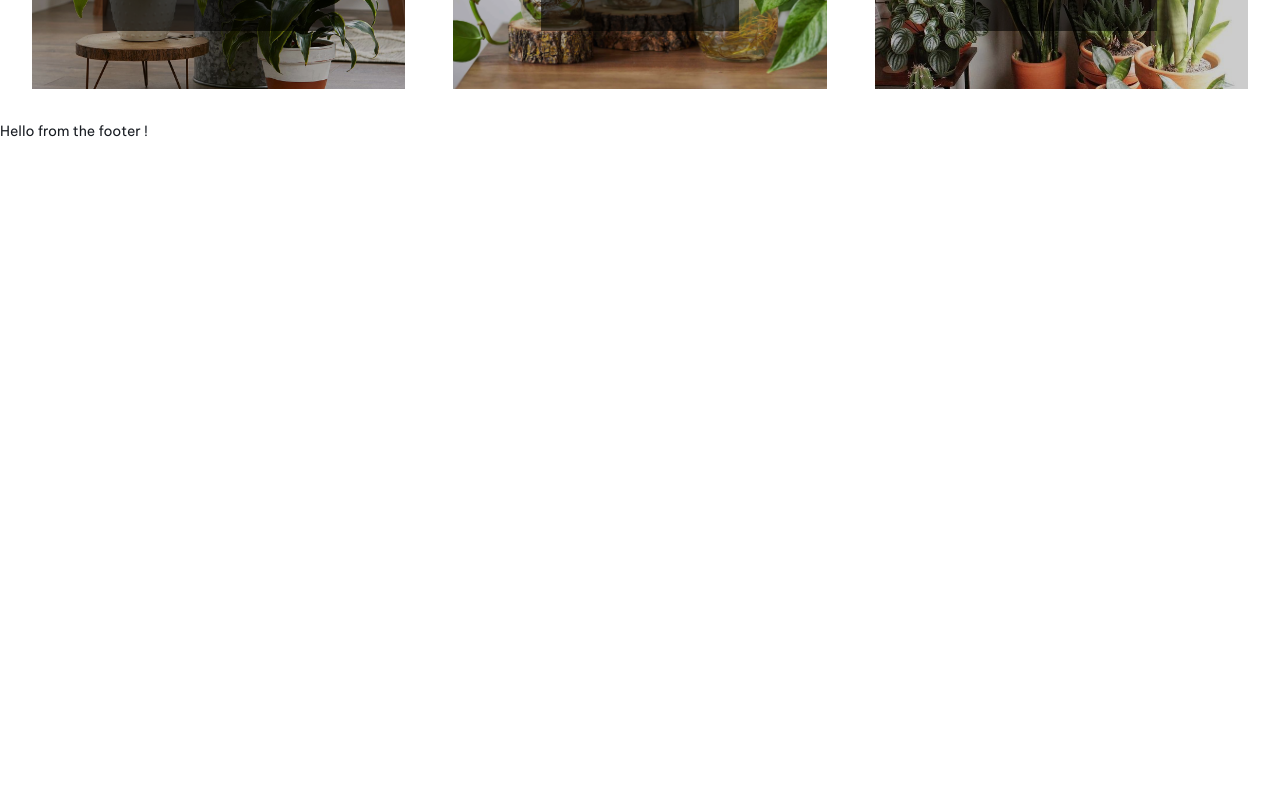
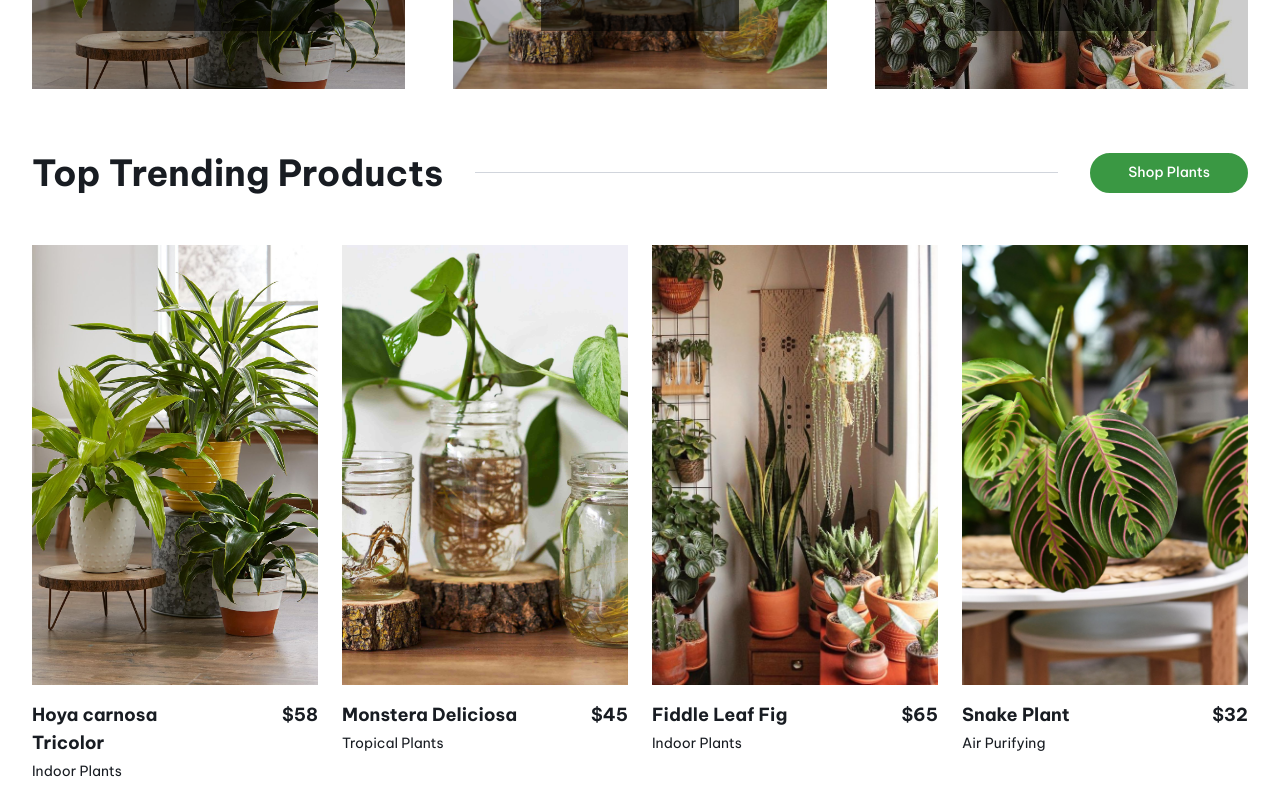
Before and after one commit to grintzdel/landing-page, a Next.js app: page / in a window 1280 px wide. Shown: the part 1180-1980 px from the top of the page. Before the commit the page ends 1322 px from the top, so only its background shows below. Built offline with nearby package versions, Linux system fonts and the light colour scheme.

Commit message:
feat: add products sections

```diff
--- a/src/features/home/page.tsx
+++ b/src/features/home/page.tsx
@@ -3,6 +3,7 @@ import React from "react";
 import HeroSection from "@/modules/app/react/hero-section";
 import ReassurancesSection from "@/modules/app/react/reassurances-section";
 import CategoriesSection from "@/modules/app/react/categories-section";
+import TopTrendingProductsSection from "@/modules/app/react/top-trending-products-section";
 
 export default function HomePage() {
     return (
@@ -10,6 +11,7 @@ export default function HomePage() {
             <HeroSection/>
             <ReassurancesSection/>
             <CategoriesSection/>
+            <TopTrendingProductsSection/>
         </React.Fragment>
     )
 }
--- /dev/null
+++ b/src/modules/app/react/products.tsx
@@ -0,0 +1,48 @@
+import React, {JSX} from "react";
+import Image from "next/image";
+
+type ProductsContainerProps = {
+    children: React.ReactNode;
+}
+
+export const ProductsContainer = ({children}: ProductsContainerProps): JSX.Element => {
+    return (
+        <div
+            className="grid gap-6"
+            style={{
+                gridTemplateColumns: `repeat(auto-fit, minmax(280px, 1fr))`
+            }}
+        >
+            {children}
+        </div>
+    );
+};
+
+type ProductCardProps = {
+    title: string;
+    category: string;
+    price: string;
+    src: string;
+}
+
+export const ProductCard = ({title, category, price, src}: ProductCardProps): JSX.Element => {
+    return (
+        <div className="flex flex-col group cursor-pointer">
+            <div className="relative w-full h-110 mb-4 overflow-hidden">
+                <Image
+                    src={src}
+                    alt={title}
+                    fill
+                    className="object-cover transition-transform duration-300 group-hover:scale-110"
+                />
+            </div>
+            <div className="flex flex-row justify-between">
+                <div className="flex flex-col">
+                    <h3 className="font-bold text-lg mb-1 max-w-[200px]">{title}</h3>
+                    <p className="text-sm">{category}</p>
+                </div>
+                <div className="font-bold text-lg">{price}</div>
+            </div>
+        </div>
+    );
+};
--- /dev/null
+++ b/src/modules/app/react/top-trending-products-section.tsx
@@ -0,0 +1,84 @@
+import React, {JSX} from "react";
+import {Button} from "@/ui/button";
+import {Divider} from "@/ui/divider";
+import {ProductsContainer, ProductCard} from "@/modules/app/react/products";
+
+const TopTrendingProductHeader = (): JSX.Element => {
+    return (
+        <div className="flex justify-between items-center mb-13 gap-8">
+            <h2 className="text-4xl font-bold whitespace-nowrap">Top Trending Products</h2>
+            <Divider axis="horizontal" width="full" color="bg-gray-300"/>
+            <Button text="Shop plants" href="#"/>
+        </div>
+    );
+};
+
+const topTrendingProducts = [
+    {
+        title: "Hoya carnosa Tricolor",
+        category: "Indoor Plants",
+        price: "$58",
+        src: "/plant-1.jpg"
+    },
+    {
+        title: "Monstera Deliciosa",
+        category: "Tropical Plants",
+        price: "$45",
+        src: "/plant-2.jpg"
+    },
+    {
+        title: "Fiddle Leaf Fig",
+        category: "Indoor Plants",
+        price: "$65",
+        src: "/plant-3.jpg"
+    },
+    {
+        title: "Snake Plant",
+        category: "Air Purifying",
+        price: "$32",
+        src: "/plant-4.jpg"
+    },
+    {
+        title: "Hoya carnosa Tricolor",
+        category: "Indoor Plants",
+        price: "$58",
+        src: "/plant-1.jpg"
+    },
+    {
+        title: "Monstera Deliciosa",
+        category: "Tropical Plants",
+        price: "$45",
+        src: "/plant-2.jpg"
+    },
+    {
+        title: "Fiddle Leaf Fig",
+        category: "Indoor Plants",
+        price: "$65",
+        src: "/plant-3.jpg"
+    },
+    {
+        title: "Snake Plant",
+        category: "Air Purifying",
+        price: "$32",
+        src: "/plant-4.jpg"
+    }
+];
+
+export default function TopTrendingProductsSection() {
+    return (
+        <section className="p-8">
+            <TopTrendingProductHeader/>
+            <ProductsContainer>
+                {topTrendingProducts.map((product, index) => (
+                    <ProductCard
+                        key={index}
+                        title={product.title}
+                        category={product.category}
+                        price={product.price}
+                        src={product.src}
+                    />
+                ))}
+            </ProductsContainer>
+        </section>
+    );
+}
```
